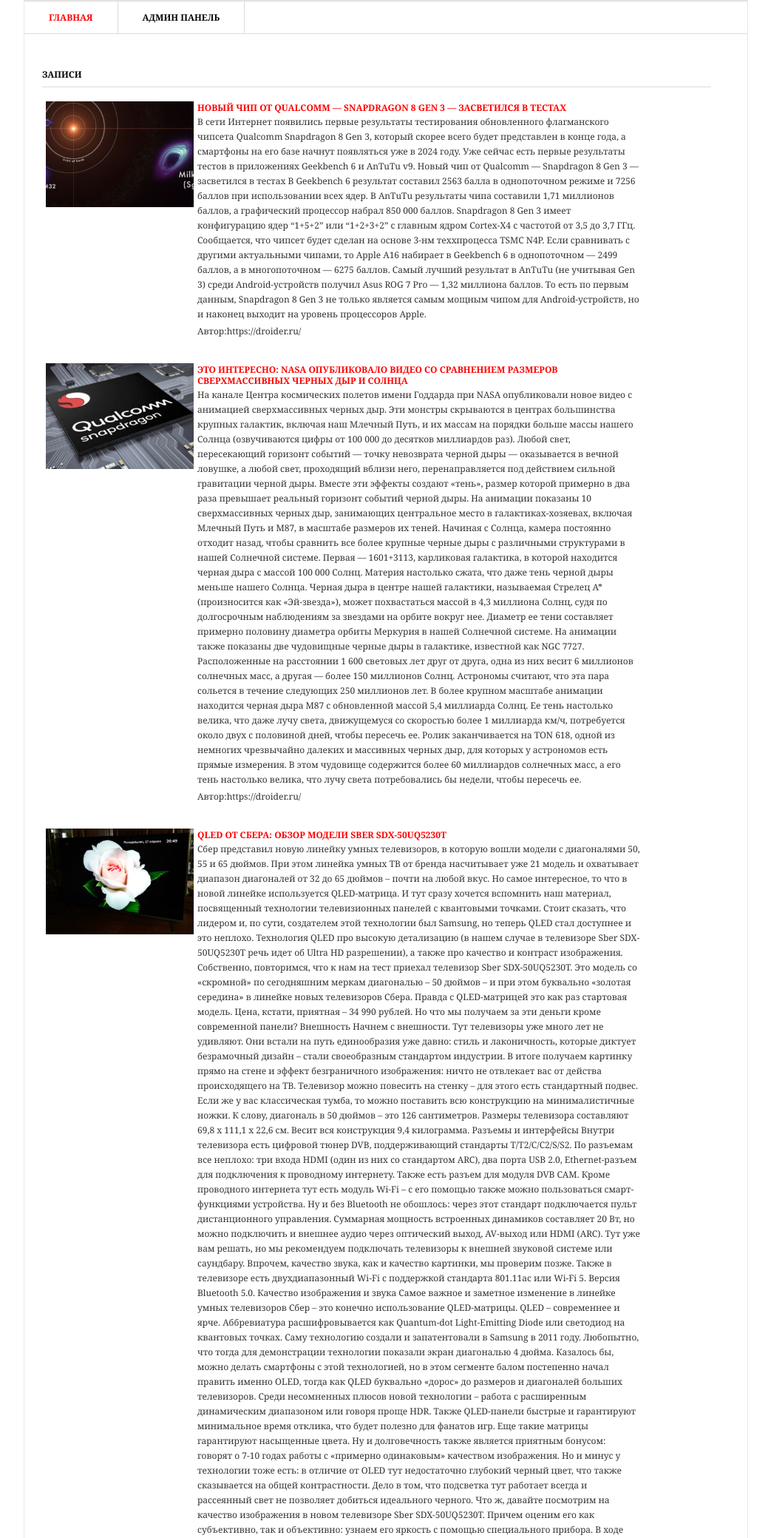
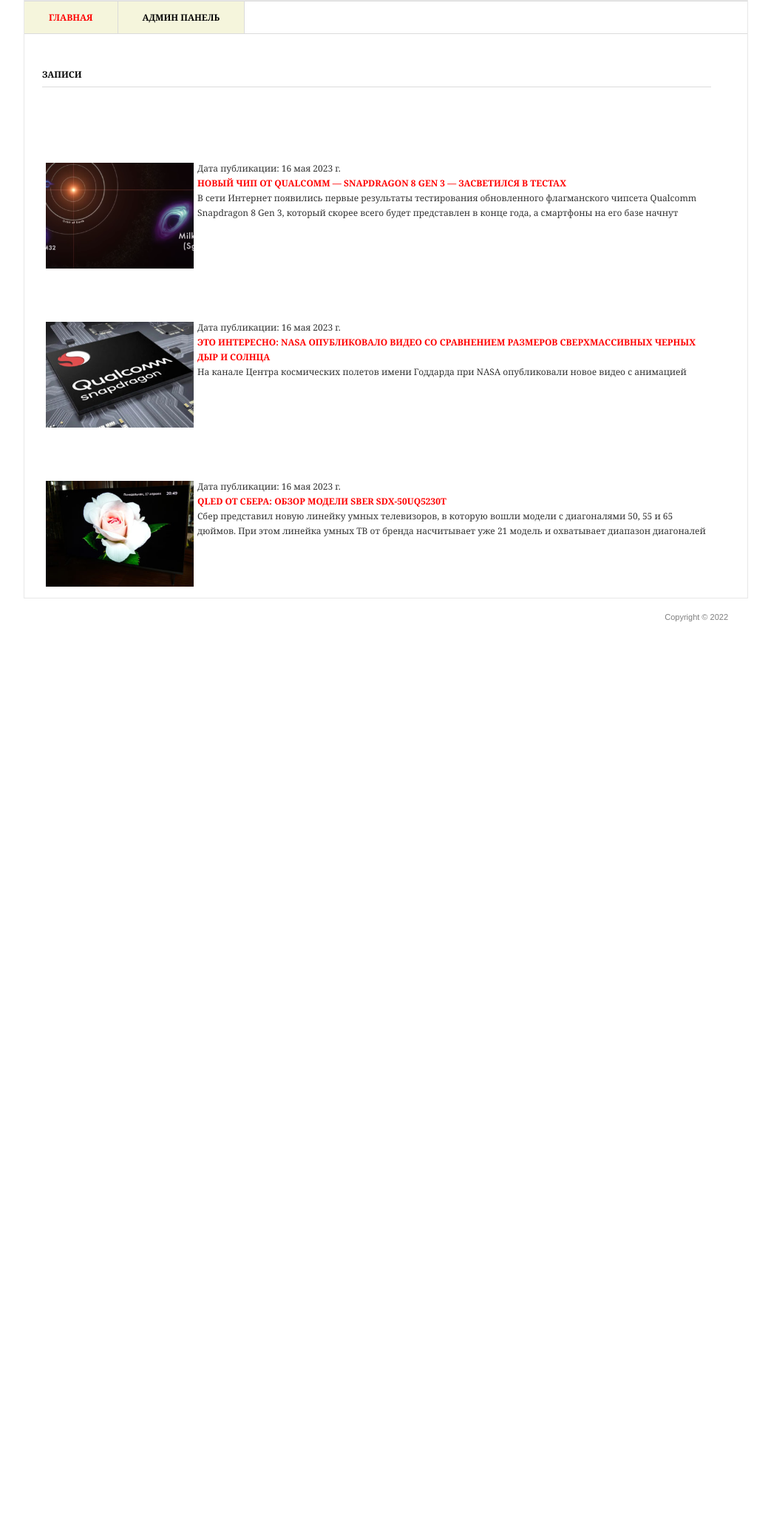
Before and after one commit to aprokopetsphilips/Django_project, a Django app: page / in a window 1280 px wide. Shown: the top 2079 px of the page at 74% size, without its empty margins (118-1161 px from the left). After the commit the page ends 840 px from the top, so only its background shows below. Run offline with Django 4.2, Linux system fonts and the light colour scheme; data comes from the database, SQL or seed files in the repository; both versions use the stored data as it was after the commit.

Commit message:
22.05.23

```diff
--- a/My_second_blog/settings.py
+++ b/My_second_blog/settings.py
@@ -117,8 +117,8 @@ USE_TZ = True
 # https://docs.djangoproject.com/en/4.2/howto/static-files/
 
 STATIC_URL = 'static/'
-STATIC_DIR = os.path.join(BASE_DIR,'static')
-STATICFILES_DIRS = [STATIC_DIR]
+#STATIC_DIR = os.path.join(BASE_DIR,'static')
+STATICFILES_DIRS = [BASE_DIR / "static"]
 
 # Default primary key field type
 # https://docs.djangoproject.com/en/4.2/ref/settings/#default-auto-field
--- a/my_blog/models.py
+++ b/my_blog/models.py
@@ -6,7 +6,7 @@ class Post(models.Model):
     title = models.CharField('Заголовок',max_length=100)
     descriptions = models.TextField('Текст поста')
     author = models.CharField('Автор',max_length=100)
-    date = models.DateField('Дата публикации')
+    date = models.DateField('Дата публикации', auto_now=True)
     img = models.ImageField('Изображения',upload_to='image/%Y')
 
     class Meta:
--- a/my_blog/templates/my_blog/blog.html
+++ b/my_blog/templates/my_blog/blog.html
@@ -5,8 +5,6 @@
 	<meta http-equiv="Content-type" content="text/html; charset=utf-8" />
 	{%load static%}
 	<link rel="stylesheet" href="{% static 'css/style.css' %}" type="text/css" media="all" />
-
-	<link rel="shortcut icon" href="css/images/favicon.ico" />
 
 </head>
 <body>
@@ -31,10 +29,12 @@
 						<div class="image left">
 							<a href="#"><img src={{post.img.url}} width="200px" /></a>
 						</div>
-						<div class="text left">
+						<div class="show3">
+							<p>Дата публикации: {{ post.date }}</p>
 							<h4><a href="{{post.id}}"> {{post.title}}</a></h4>
-							<p>{{post.descriptions}}</p>
+							<p >{{post.descriptions}}</p>
 							<p>Автор:{{post.author}}  </p>
+
 						</div>
 						<div class="cl">&nbsp;</div>
 					</div>
--- a/static/css/style.css
+++ b/static/css/style.css
@@ -29,7 +29,7 @@ textarea { overflow:auto; }
 
 #navigation { height: 43px; border-top: 1px solid #dbdbdb; border-bottom: 1px solid #dbdbdb; }
 #navigation ul { list-style: none; }
-#navigation ul li { float: left; height: 43px; border-right: 1px solid #dbdbdb; font-size: 12px; line-height: 43px; font-weight: bold; text-transform: uppercase; }
+#navigation ul li { background-color: beige; float: left; height: 43px; border-right: 1px solid #dbdbdb; font-size: 12px; line-height: 43px; font-weight: bold; text-transform: uppercase; }
 #navigation ul li a { float: left; height: 43px; color: #000; padding: 0 33px; }
 #navigation ul li a:hover,
 #navigation ul li a.active { color: #ff0000; text-decoration: none; }
@@ -48,11 +48,14 @@ textarea { overflow:auto; }
 
 .projects { padding: 10px 0 0 0; }
 .projects h3 { margin: 0 0 17px 0; }
-.projects .item { margin: 0 0 28px 0; }
+.projects .item { margin: 100 0 28px 0; }
 .projects .image { width: 183px; height: 111px; border: 0px solid #dbdbdb; padding: 2px; margin: 0 20px 0 3px; }
 .projects .text { width: 600px; }
 .projects .text h4 { font-size: 12px; line-height: 15px; color: #333; text-transform: uppercase; padding: 3px 0 2px 0; }
-.projects .text p { padding: 0 0 3px 0; }
+.projects .text p { padding: 0 0 3px 0;
+text-overflow: ellipsis;}
+.projects .show3 {max-height: 7em;
+  overflow: hidden;}
 
 .btn-buy:hover { text-decoration: none; }
 
```
Also changed, not shown: my_blog/templates/my_blog/blog_detail.html (+29 -37 lines), db.sqlite3, media/image/2023/lovlya_karpa_vesnoy_01.jpg (deleted).
